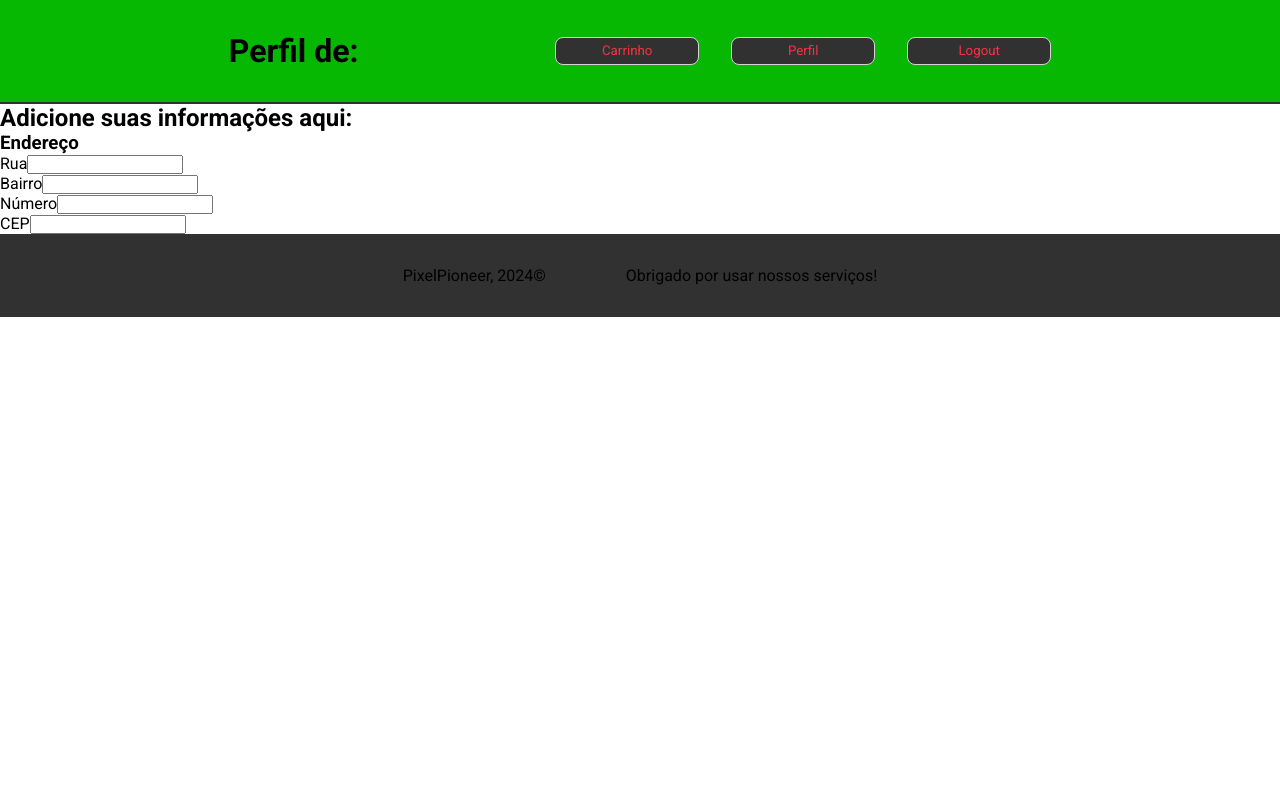
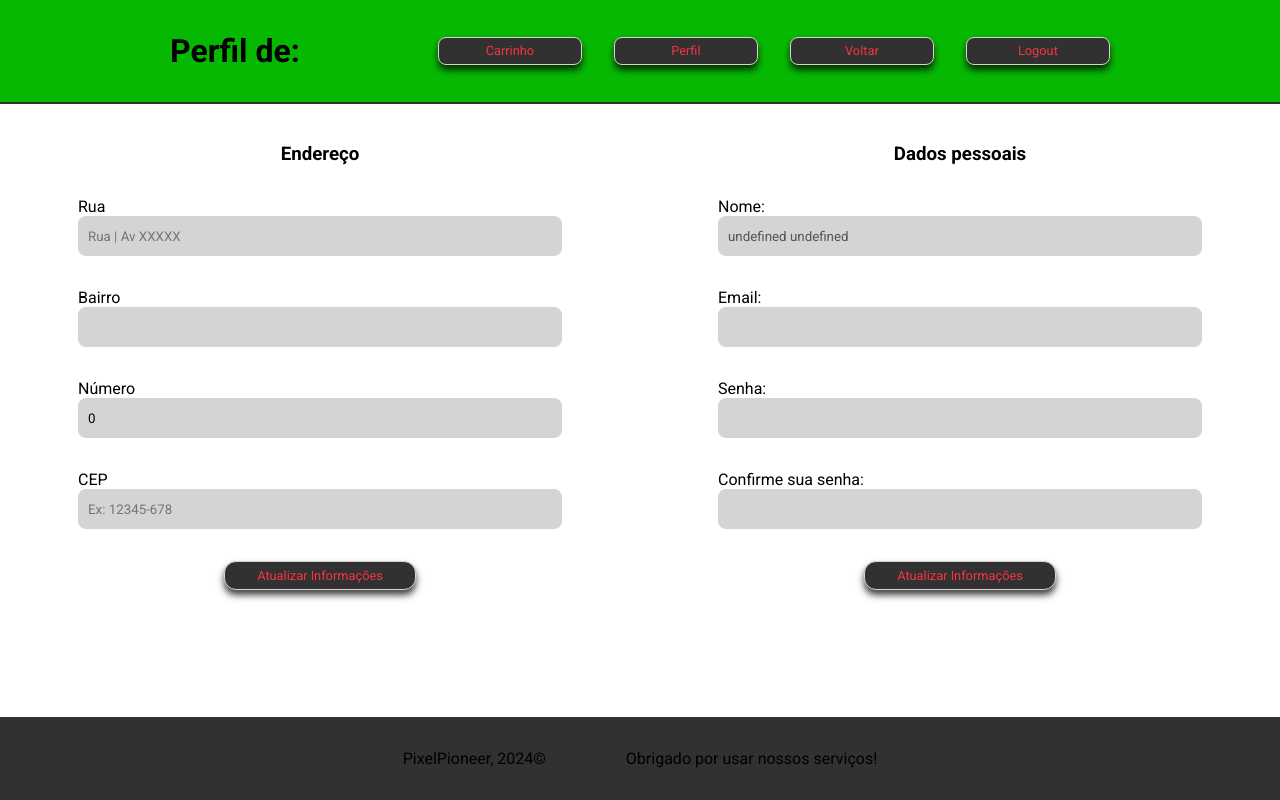
Before and after one commit to Gurinzada/Eletronic_Store, a React (Vite) app: page /commercial/profile/1 in a window 1280 px wide. Built offline with nearby package versions, Linux system fonts and the light colour scheme; no server answers.

Commit message:
FinishingAreaClient

```diff
--- a/db.json
+++ b/db.json
@@ -8,7 +8,14 @@
       "email": "admin@admin.com",
       "password": "adminadmin",
       "Cart": [],
-      "Address":[]
+      "Address": [
+        {
+          "Street": "Rua José Ferreira Leite",
+          "cep": "35598-022",
+          "HouseNumber": 74,
+          "Neighborhood": "Centro"
+        }
+      ]
     }
   ]
 }
--- a/src/Pages/Commercial.tsx
+++ b/src/Pages/Commercial.tsx
@@ -6,6 +6,7 @@ import myProducts from "../../dataimage.json";
 import { Bounce, ToastContainer, toast } from "react-toastify";
 import 'react-toastify/ReactToastify.css';
 import style from "../Styles/Commercial.module.scss"
+import location from "../imgs/location-sign-svgrepo-com.svg"
 import DefaultFooter from "../components/DefaultFooter";
 
 export default function Commercial() {
@@ -63,10 +64,19 @@ export default function Commercial() {
   return (
     <div className={style.WrapperCommercial}>
       <header className={style.HeaderCommercial}>
-        <div>
+        <div className={style.WelcomeArea}>
           <h1>
             Seja bem vindo {infosUser?.FirstName}
           </h1>
+          <div className={style.BoxAddress}>
+          <img src={location} alt="" />
+            <>{infosUser?.Address && infosUser.Address.length > 0 ? infosUser?.Address.map((data) => (
+             <>
+              <span>{data.Street} - {data.HouseNumber}, {data.Neighborhood}</span>
+              <span>{data.cep}</span>
+             </>
+            )): <span>Cadastre seu endereço agora</span>}</>
+          </div>
         </div>
         <nav className={style.NavBar}>
           <Link to={`/commercial/cart/${UserID}`}><button className={style.bntCard}>Carrinho</button></Link>
--- a/src/Pages/Profile.tsx
+++ b/src/Pages/Profile.tsx
@@ -2,13 +2,32 @@ import { Link, useParams } from "react-router-dom";
 import style from "../Styles/Commercial.module.scss";
 import { useAuth } from "../context/AuthProvider";
 import { useEffect, useState } from "react";
-import { User, getDataById } from "../services/user";
+import { Address, CheckCep, CheckPassword, User, getDataById } from "../services/user";
 import DefaultFooter from "../components/DefaultFooter";
+import { Bounce, ToastContainer, toast } from "react-toastify";
+import 'react-toastify/ReactToastify.css';
+import styleProfile from "../Styles/Profiles.module.scss"
 
 export default function Profile() {
   const [infosUser, setInfosUser] = useState<User | null>(null);
+  const [street, setStreet] = useState<string>(``)
+  const [neighborhood, setNeighborhood] = useState<string>(``)
+  const [houseNumber, setHouseNumber] = useState<number>(0)
+  const [cep, setCep] = useState<string>(``)
+  const [change, setChange] = useState<boolean>(false)
+  const [WrongCep, setWrongCep] = useState<boolean>(false)
+  const [password, setPassword] = useState(``)
+  const [passwordConfirm, setPasswordConfirm] = useState(``)
   const { logout } = useAuth();
   const { UserID } = useParams();
+
+
+  const cepIsWrong = () => {
+    setWrongCep(true)
+    setTimeout(() => {
+      setWrongCep(false)
+    },3000)
+  }
 
   const handleLogout = () => {
     logout();
@@ -21,10 +40,91 @@ export default function Profile() {
 
   useEffect(() => {
     datas().then((res: User) => setInfosUser(res));
-  });
+    setChange(false)
+  },[change]);
+
+  const handleChangesPassword = async(e:React.FormEvent) => {
+    e.preventDefault()
+    const passwordIsRigth = CheckPassword(password)
+    if(passwordIsRigth && password === passwordConfirm && infosUser){
+      const updateInfos = {...infosUser}
+      updateInfos.password = password
+      toast.success(`Senha atualizada com sucesso! Aproveite 😊`, {
+        position: "bottom-right",
+        autoClose: 2000,
+        hideProgressBar: false,
+        closeOnClick: true,
+        pauseOnHover: false,
+        draggable: true,
+        theme: "light",
+        transition: Bounce,
+      })
+
+      await fetch(`${import.meta.env.VITE_PUBLIC_APIURL}/${UserID}`,{
+            method:"PUT",
+            body: JSON.stringify(updateInfos),
+            headers:{
+                "Content-Type": "Application/json"
+            }
+        })
+
+        setInfosUser(updateInfos)
+        setChange(true)
+        setPassword(``)
+        setPasswordConfirm(``)
+    } else{
+      setPassword(``)
+        setPasswordConfirm(``)
+      throw new Error(`An error has ocurred!`)
+
+    }
+  }
+
+  const handleAddress = async(e:React.FormEvent) => {
+    e.preventDefault()
+    const checkCep = CheckCep(cep)
+    if(infosUser && checkCep){
+      toast.success(`Endereço ataulizado com sucesso! Aproveite 😊`, {
+        position: "bottom-right",
+        autoClose: 2000,
+        hideProgressBar: false,
+        closeOnClick: true,
+        pauseOnHover: false,
+        draggable: true,
+        theme: "light",
+        transition: Bounce,
+      })
+        const updatedInfos = {...infosUser}
+        const myNewAddress:Address ={
+            Street: street,
+            cep: cep,
+            HouseNumber:houseNumber,
+            Neighborhood:neighborhood
+        }
+        updatedInfos.Address[0] = myNewAddress
+
+        await fetch(`${import.meta.env.VITE_PUBLIC_APIURL}/${UserID}`,{
+            method:"PUT",
+            body: JSON.stringify(updatedInfos),
+            headers:{
+                "Content-Type": "Application/json"
+            }
+        })
+
+        setInfosUser(updatedInfos)
+        setCep(``)
+        setHouseNumber(0)
+        setNeighborhood(``)
+        setStreet(``)
+        setChange(true)
+    } else{
+      cepIsWrong()
+      throw new Error(`Model of Cep is invalid`)
+    }
+  }
 
   return (
-    <div>
+    <div className={styleProfile.WrapperProfile}>
       <header className={style.HeaderCommercial}>
         <div>
           <h1>Perfil de: {infosUser?.FirstName}</h1>
@@ -36,35 +136,61 @@ export default function Profile() {
           <Link to={`/commercial/profile/${UserID}`}>
             <button className={style.bntCard}>Perfil</button>
           </Link>
+          <Link to={`/commercial/${UserID}`}>
+            <button className={style.bntCard}>Voltar</button>
+          </Link>
           <button onClick={handleLogout} className={style.bntCard}>
             Logout
           </button>
         </nav>
       </header>
-      <main>
-        <form>
-            <h2>Adicione suas informações aqui:</h2>
-            <div>
+      <main className={styleProfile.ContentForms}>
+        <form onSubmit={handleAddress} className={styleProfile.Forms}>
                 <h3>Endereço</h3>
-                <div>
+                <div className={styleProfile.ContentForm}>
                     <label htmlFor="Street">Rua</label>
-                    <input type="text" id="Street" required />
+                    <input type="text" id="Street" required value={street} onChange={(e) => setStreet(e.target.value)} placeholder={`Rua | Av XXXXX`}/>
                 </div>
-                <div>
+                <div className={styleProfile.ContentForm}>
                     <label htmlFor="Neighborhood">Bairro</label>
-                    <input type="text" id="Neighborhood" />
+                    <input type="text" id="Neighborhood" value={neighborhood} onChange={(e) => setNeighborhood(e.target.value)} required/>
                 </div>
-                <div>
+                <div className={styleProfile.ContentForm}>
                     <label htmlFor="HouseNumber">Número</label>
-                    <input type="number" id="HouseNumber"/>
+                    <input type="number" id="HouseNumber" value={houseNumber} onChange={(e) => setHouseNumber(Number(e.target.value))} required/>
                 </div>
-                <div>
+                <div className={styleProfile.ContentForm}>
                     <label htmlFor="CEP">CEP</label>
-                    <input id="CEP" required maxLength={9} minLength={9}/>
+                    <input id="CEP" required maxLength={9} minLength={9} value={cep} onChange={(e) => setCep(e.target.value)} placeholder={`Ex: 12345-678`} />
+                    {WrongCep === true ? <span style={{color: "red"}}>Digite o modelo correto: XXXXX-XXX</span>: null}
                 </div>
-            </div>
+
+            <button>Atualizar Informações</button>
+        </form>
+        <form onSubmit={handleChangesPassword} className={styleProfile.Forms}>
+          <h3>Dados pessoais</h3>
+          <div className={styleProfile.ContentForm}>
+            <label htmlFor="UserName">Nome:</label>
+            <input disabled value={`${infosUser?.FirstName} ${infosUser?.SecondName}`} id="UserName"/>
+          </div>
+          <div className={styleProfile.ContentForm}>
+            <label htmlFor="EmailUser">Email:</label>
+            <input disabled value={infosUser?.email} id="EmailUser"/>
+          </div>
+          <div className={styleProfile.ContentForm}>
+            <label htmlFor="Password">Senha:</label>
+            <input type="password" id="Password" value={password} onChange={(e) => setPassword(e.target.value)}/>
+          </div>
+          <div className={styleProfile.ContentForm}>
+            <label htmlFor="PasswordConfirm">Confirme sua senha:</label>
+            <input type="password" id="PasswordConfirm" value={passwordConfirm} onChange={(e) => setPasswordConfirm(e.target.value)}/>
+          </div>
+          <div>
+            <button>Atualizar Informações</button>
+          </div>
         </form>
       </main>
+      <ToastContainer />
       <DefaultFooter/>
     </div>
   );
--- a/src/Pages/Register.tsx
+++ b/src/Pages/Register.tsx
@@ -14,7 +14,7 @@ export default function Register(){
     const [email, setEmail] = useState(``)
     const [password, setPassword] = useState(``)
     const [cartArrayEmpty] = useState<Products[]>([])
-    const [Address] = useState<Address[]>([])
+
     const navigate = useNavigate()
     const {login} = useAuth()
 
@@ -31,7 +31,7 @@ export default function Register(){
             email: email,
             password: password,
             Cart: cartArrayEmpty,
-            Address: Address
+            Address: []
         }
 
         const response = await fetch(import.meta.env.VITE_PUBLIC_APIURL,{
--- a/src/Styles/Commercial.module.scss
+++ b/src/Styles/Commercial.module.scss
@@ -17,6 +17,14 @@
     justify-content: space-evenly;
     padding: 2rem 2rem 2rem 2rem;
     width: 100%;
+}
+
+.WelcomeArea{
+    align-items: flex-start;
+    display: flex;
+    flex-direction: column;
+    gap: 0.5rem;
+    justify-content: center;
 }
 
 .NavBar{
@@ -60,3 +68,17 @@
     height: 1.8rem;
     width: 9rem;
 }
+
+.BoxAddress{
+    align-items: flex-start;
+    background-color: #ebebeb;
+    border: 1px solid #000;
+    border-radius: 6px;
+    display: flex;
+    flex-direction: column;
+    gap: 0.35rem;
+    justify-content: center;
+    padding-left: 0.25rem;
+    padding-top: 0.25rem;
+    width: 18.75rem;
+}
--- /dev/null
+++ b/src/Styles/Profiles.module.scss
@@ -0,0 +1,48 @@
+.WrapperProfile{
+    display: grid;
+    grid-template-columns: 1fr;
+    grid-template-rows: 0.5fr 3fr .5fr;
+    height: 100vh;
+}
+
+.ContentForms{
+    display: grid;
+    grid-template-columns: repeat(2, 1fr);
+    grid-template-rows: 1fr;
+}
+
+.Forms{
+    align-items: center;
+    display: flex;
+    flex-direction: column;
+    gap: 2rem;
+    justify-content: center;
+}
+
+input{
+    border-radius: 8px;
+    border: 2px solid #d4d4d4;
+    background-color: #d4d4d4;
+    height: 2.5rem;
+    padding-left: 0.5rem;
+    width: 30.25rem;
+}
+
+.ContentForm{
+    align-items: flex-start;
+    display: flex;
+    flex-direction: column;
+    justify-content: center;
+}
+
+button{
+        border-radius: 12px;
+        border: 1px solid #d4d4d4;
+        box-shadow: 0px 5px 7px 0px rgba(0,0,0,0.75);
+        background-color: #313131;
+        cursor: pointer;
+        color: #f43443;
+        font-size: 0.8rem;
+        height: 1.8rem;
+        width: 12rem;
+}
--- a/src/services/user.ts
+++ b/src/services/user.ts
@@ -5,7 +5,7 @@ export interface User{
     Age:number,
     email:string,
     password:any,
-    Address:Address[]
+    Address:[Address] | []
     Cart:Products[]
 }
 
@@ -54,3 +54,13 @@ export function CheckPassword(password:any){
         return true
     }
 }
+
+export function CheckCep(cep:string){
+    const regexCep = /^([0-9]{5}-[0-9]{3})$/gm
+    const myCepIsValid = regexCep.test(cep)
+    if(!myCepIsValid){
+        return false
+    } else{
+        return true
+    }
+}
```
Also changed, not shown: src/imgs/location-sign-svgrepo-com.svg (added).
